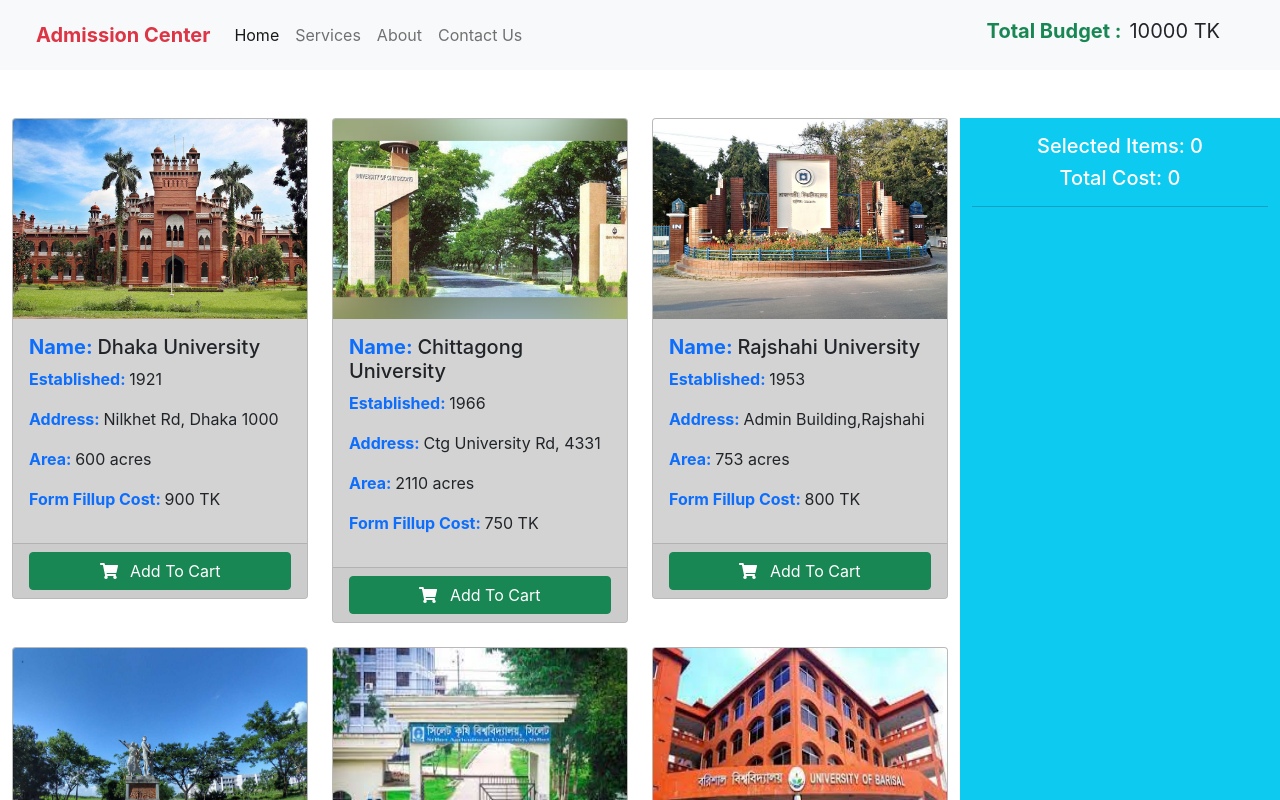
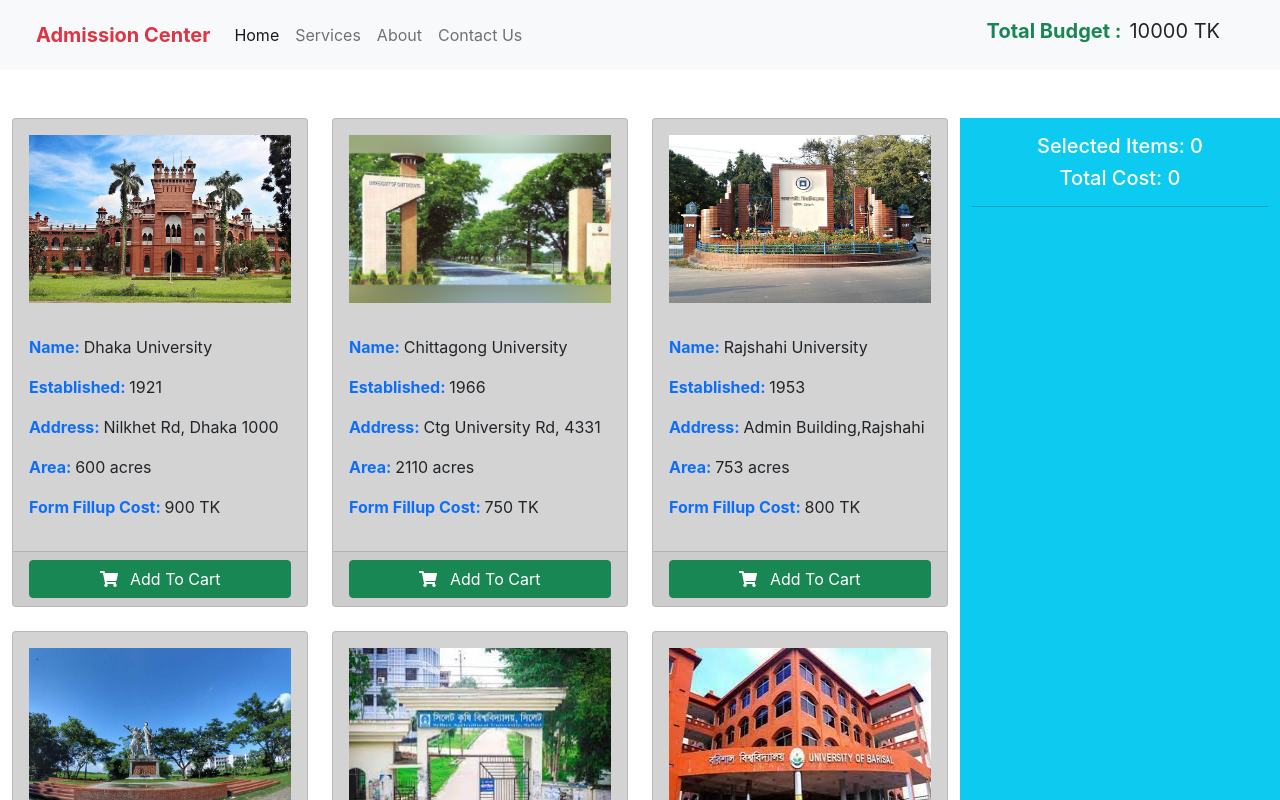
Before and after one commit to Jubair-Ahmed-Khan/admission-website, a React (Create React App) app: page / in a window 1280 px wide. Shown: the top 800 px of the page. Built offline with nearby package versions, Linux system fonts and the light colour scheme.

Commit message:
some style changed

```diff
--- a/src/component/University/University.js
+++ b/src/component/University/University.js
@@ -18,11 +18,11 @@
             <div className="col">
                 <div className="card h-100" style={{ backgroundColor: "lightgray" }}>
                     {/* card image  */}
-                    <img src={url} className="card-img-top" alt="..." style={{ height: "200px" }} />
+                    <img src={url} className="card-img-top  p-3" alt="..." style={{ height: "200px" }} />
 
                     {/* card info */}
                     <div className="card-body">
-                        <h5><span className="fw-bolder text-primary">Name: </span>{name}</h5>
+                        <p><span className="fw-bolder text-primary">Name: </span>{name}</p>
                         <p><span className="fw-bolder text-primary">Established: </span>{established}</p>
                         <p><span className="fw-bolder text-primary">Address: </span>{address}</p>
                         <p><span className="fw-bolder text-primary">Area: </span>{area}</p>
```
